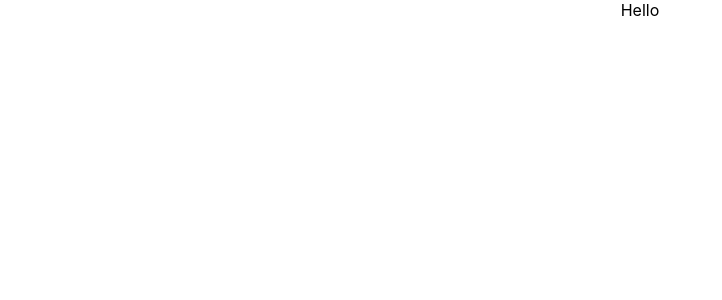
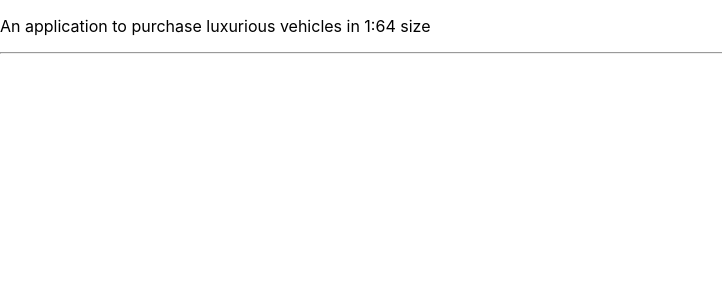
Before and after one commit to wormondeck/myPhase2Project, a React (Create React App) app: page / in a window 1280 px wide. Shown: the top 300 px of the page, without its empty margins (0-722 px from the left). Built offline with nearby package versions, Linux system fonts and the light colour scheme; data requests are answered from the project's data file.

Commit message:
fetched cars

```diff
--- a/src/App.js
+++ b/src/App.js
@@ -1,10 +1,13 @@
+import React from 'react';
 import './App.css';
 
 function App() {
   return (
-    <div className="App">
-      Hello
-    </div>
+
+      <div className="App">
+
+      </div>
+
   );
 }
 
--- a/src/Cars.js
+++ b/src/Cars.js
@@ -1,9 +1,9 @@
-import React, { useState, useEffect } from 'react';
+import React from 'react';
 
 const Cars = () => {
-    const [cars, setCars] = useState([])
+
     return (
-
+        <div></div>
     );
 }
 
--- /dev/null
+++ b/src/Home.js
@@ -0,0 +1,24 @@
+import React from 'react';
+import { useState, useEffect } from 'react';
+import Cars from './Cars';
+
+const Home = () => {
+    const [cars, setCars] = useState([]);
+
+    useEffect(() =>{
+        fetch("http://localhost:3000/cars")
+        .then(r => r.json())
+        .then(data => setCars(data))
+        .catch(error => console.error(error))
+    }, [])
+
+
+    return (
+        <div>
+            <p>An application to purchase luxurious vehicles in 1:64 size</p>
+            <hr/>
+        </div>
+    );
+}
+
+export default Home;
--- a/src/index.js
+++ b/src/index.js
@@ -1,13 +1,13 @@
 import React from 'react';
 import ReactDOM from 'react-dom/client';
 import './index.css';
-import App from './App';
+import Home from './Home';
 import reportWebVitals from './reportWebVitals';
 
 const root = ReactDOM.createRoot(document.getElementById('root'));
 root.render(
   <React.StrictMode>
-    <App />
+    <Home />
   </React.StrictMode>
 );
 
```
